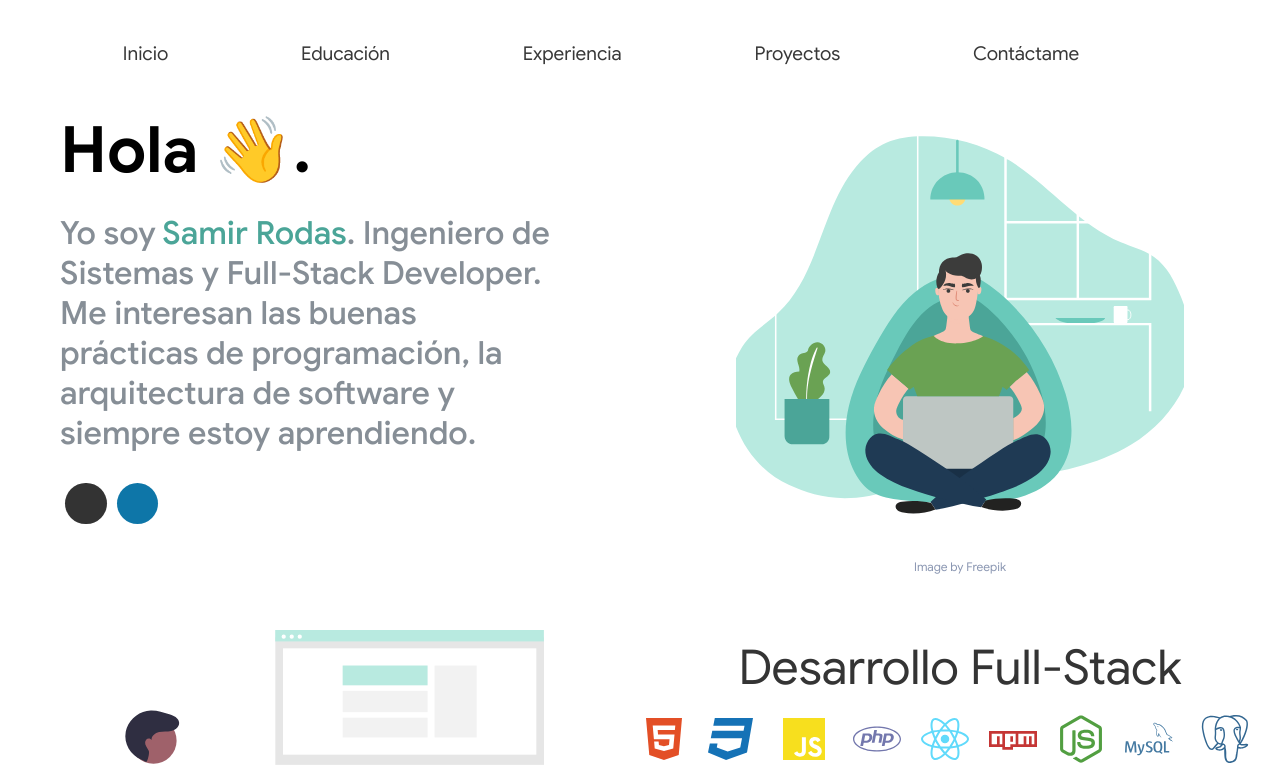
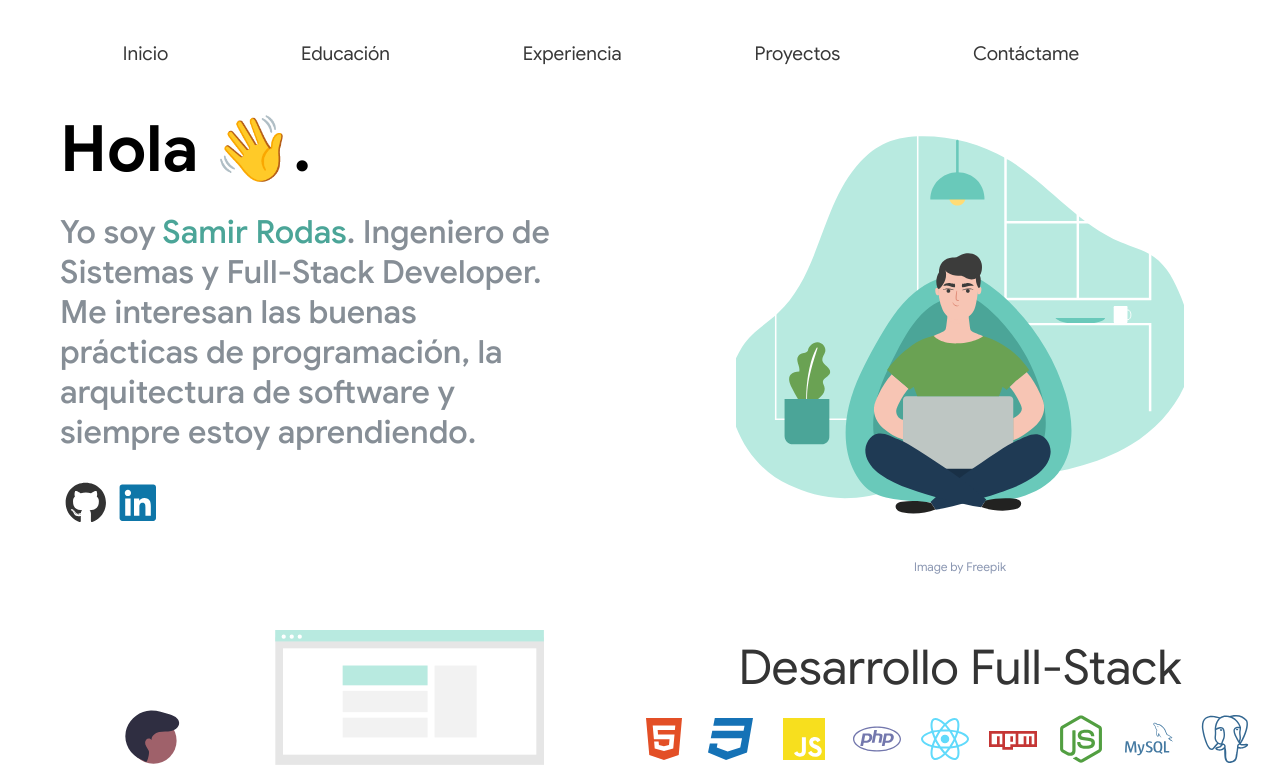
Before and after one commit to serodas/my-portfolio-react-typescript, a React (Vite) app: page / in a window 1280 px wide. Shown: the top 768 px of the page. Built offline with nearby package versions, Linux system fonts and the light colour scheme; a web font is replaced by a local one.

Commit message:
Fix github,linkedin icons

```diff
--- a/src/sections/contact/Contact.module.scss
+++ b/src/sections/contact/Contact.module.scss
@@ -113,8 +113,7 @@
   box-shadow: #4BA598 0px 5px 15px;
 }
 
-.icon_button i {
-  color: white;
+.icon_button svg {
   border-radius: 2.6rem;
   cursor: pointer;
   display: inline-block;
@@ -128,23 +127,3 @@
   width: 2.6rem;
   margin-bottom: 10px;
 }
-
-.linkedin i {
-  background-color: #0e76a8;
-  transition: all 0.2s ease-in-out;
-}
-
-.linkedin i:hover {
-  color: rgba(255, 255, 255, 1);
-  box-shadow: 0 5px 15px #0e76a8;
-}
-
-.github i {
-  background-color: #333;
-  transition: all 0.2s ease-in-out;
-}
-
-.github i:hover {
-  color: rgba(255, 255, 255, 1);
-  box-shadow: 0 5px 15px #333;
-}
--- a/src/sections/contact/Contact.tsx
+++ b/src/sections/contact/Contact.tsx
@@ -1,3 +1,6 @@
+import { faGithub, faLinkedin } from "@fortawesome/free-brands-svg-icons";
+import { FontAwesomeIcon } from "@fortawesome/react-fontawesome";
+
 import styles from "./Contact.module.scss";
 import Me from "./me.png";
 
@@ -19,19 +22,19 @@ export const Contact = () => {
 				<div className={styles.social_media__container__contact}>
 					<a
 						href="https://github.com/serodas"
-						className={`${styles.icon_button} ${styles.github}`}
+						className={`${styles.icon_button}`}
 						target="_blank"
 						rel="noreferrer"
 					>
-						<i className="fa-brands fa-github"></i>
+						<FontAwesomeIcon icon={faGithub} size="2xs" style={{ color: "#333" }} />
 					</a>
 					<a
 						href="https://linkedin.com/in/serodas"
-						className={`${styles.icon_button} ${styles.linkedin}`}
+						className={`${styles.icon_button}`}
 						target="_blank"
 						rel="noreferrer"
 					>
-						<i className="fa-brands fa-linkedin-in"></i>
+						<FontAwesomeIcon icon={faLinkedin} size="2xs" style={{ color: "#0e76a8" }} />
 					</a>
 				</div>
 
--- a/src/sections/home/Home.module.scss
+++ b/src/sections/home/Home.module.scss
@@ -43,13 +43,12 @@
   width: 100%;
 }
 
-.social-media__container a {
+.social_media__container a {
   font-size: 2rem;
   text-decoration: none;
 }
 
-.icon_button i {
-  color: white;
+.icon_button svg {
   border-radius: 2.6rem;
   cursor: pointer;
   display: inline-block;
@@ -62,26 +61,6 @@
   user-select: none;
   width: 2.6rem;
   margin-bottom: 10px;
-}
-
-.linkedin i {
-  background-color: #0e76a8;
-  transition: all 0.2s ease-in-out;
-}
-
-.linkedin i:hover {
-  color: rgba(255, 255, 255, 1);
-  box-shadow: 0 5px 15px #0e76a8;
-}
-
-.github i {
-  background-color: #333;
-  transition: all 0.2s ease-in-out;
-}
-
-.github i:hover {
-  color: rgba(255, 255, 255, 1);
-  box-shadow: 0 5px 15px #333;
 }
 
 .icon__container {
--- a/src/sections/home/Home.tsx
+++ b/src/sections/home/Home.tsx
@@ -1,3 +1,6 @@
+import { faGithub, faLinkedin } from "@fortawesome/free-brands-svg-icons";
+import { FontAwesomeIcon } from "@fortawesome/react-fontawesome";
+
 import CloudHosting from "./cloud_hosting.svg";
 import Freepick from "./freepick.svg";
 import styles from "./Home.module.scss";
@@ -16,19 +19,19 @@ export const Home = () => {
 				<div className={styles.social_media__container}>
 					<a
 						href="https://github.com/serodas"
-						className={`${styles.icon_button} ${styles.github}`}
+						className={`${styles.icon_button}`}
 						target="_blank"
 						rel="noreferrer"
 					>
-						<i className="fa-brands fa-github"></i>
+						<FontAwesomeIcon icon={faGithub} size="2xs" style={{ color: "#333" }} />
 					</a>
 					<a
 						href="https://linkedin.com/in/serodas"
-						className={`${styles.icon_button} ${styles.linkedin}`}
+						className={`${styles.icon_button}`}
 						target="_blank"
 						rel="noreferrer"
 					>
-						<i className="fa-brands fa-linkedin-in"></i>
+						<FontAwesomeIcon icon={faLinkedin} size="2xs" style={{ color: "#0e76a8" }} />
 					</a>
 				</div>
 			</article>
```
